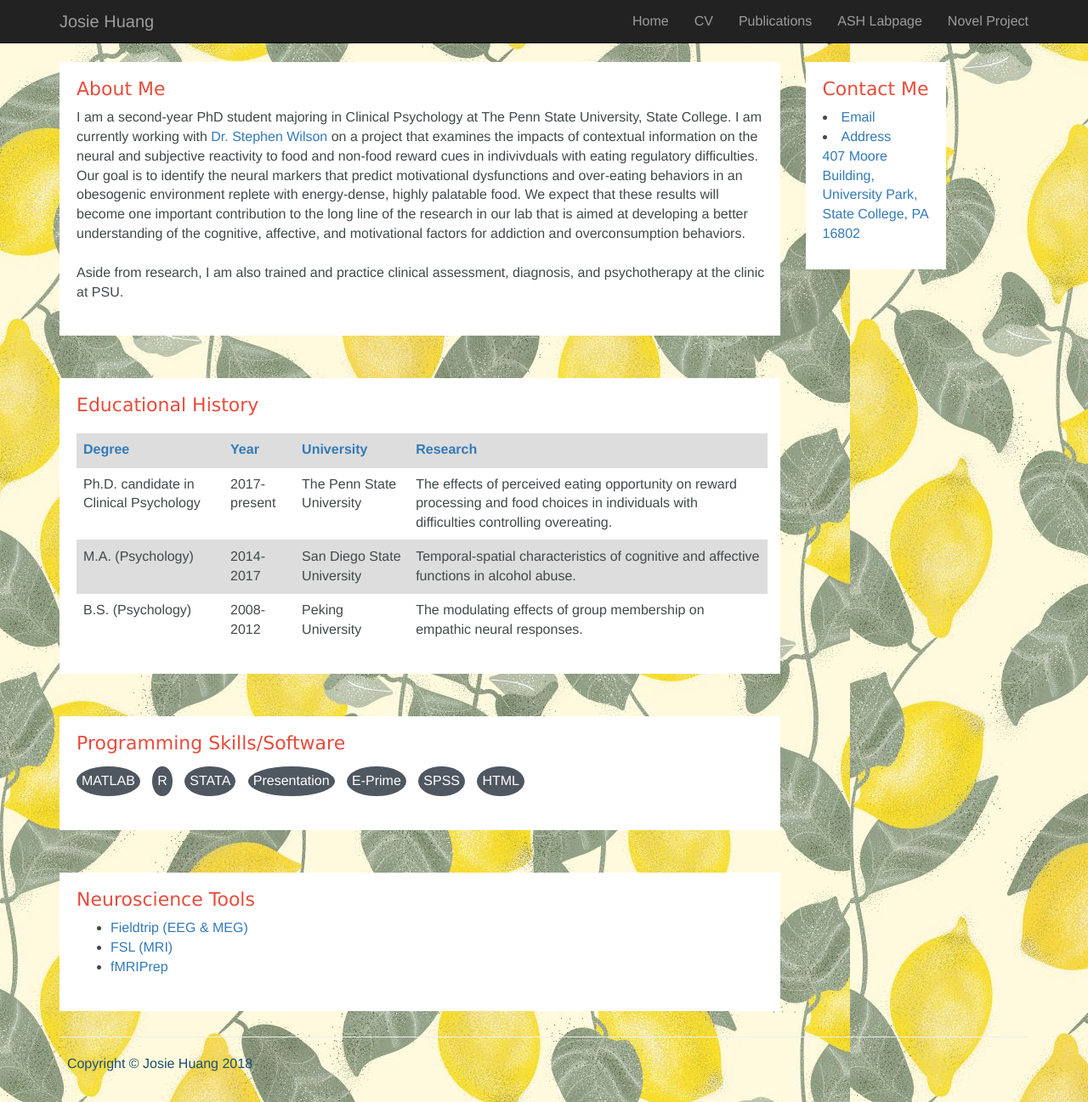
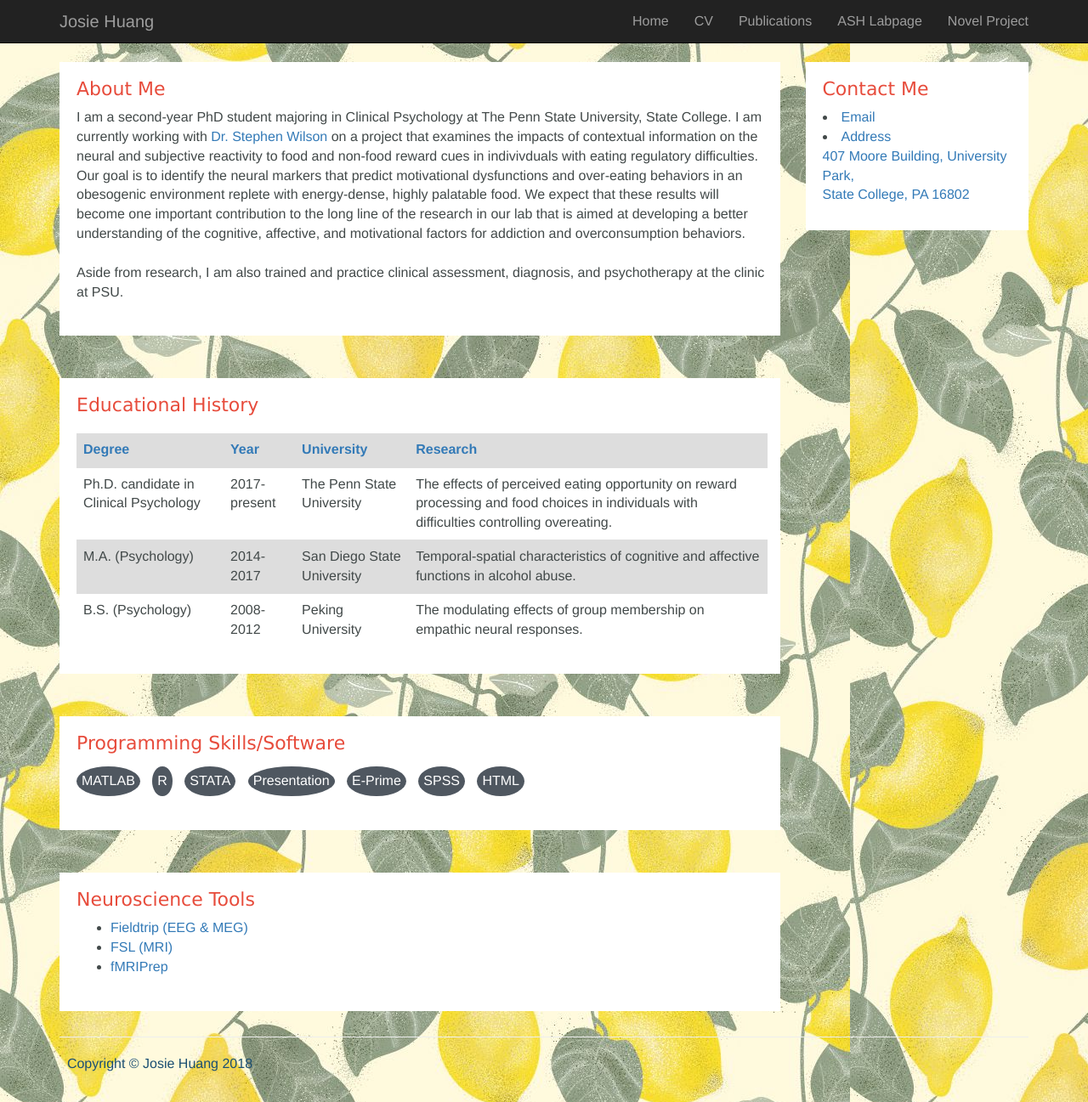
Before and after one commit to josie-shuang/josie-shuang.github.io, a Jekyll site: the page built from index.html, in a window 1280 px wide and 1297 px high. Shown: the whole window at 85% size. Built offline with Jekyll 4.4.1, drawn with Linux system fonts in a browser that asks for light colours.

Commit message:
Update index.html

```diff
--- a/index.html
+++ b/index.html
@@ -9,7 +9,7 @@
 		{% include section_programskills.html %}
 		{% include section_neuroskills.html %}
 	</div>
-	<div class="col-md-2">
+	<div class="col-md-3">
 		{% include contact.html %}
 	</div>
 </div>
```
